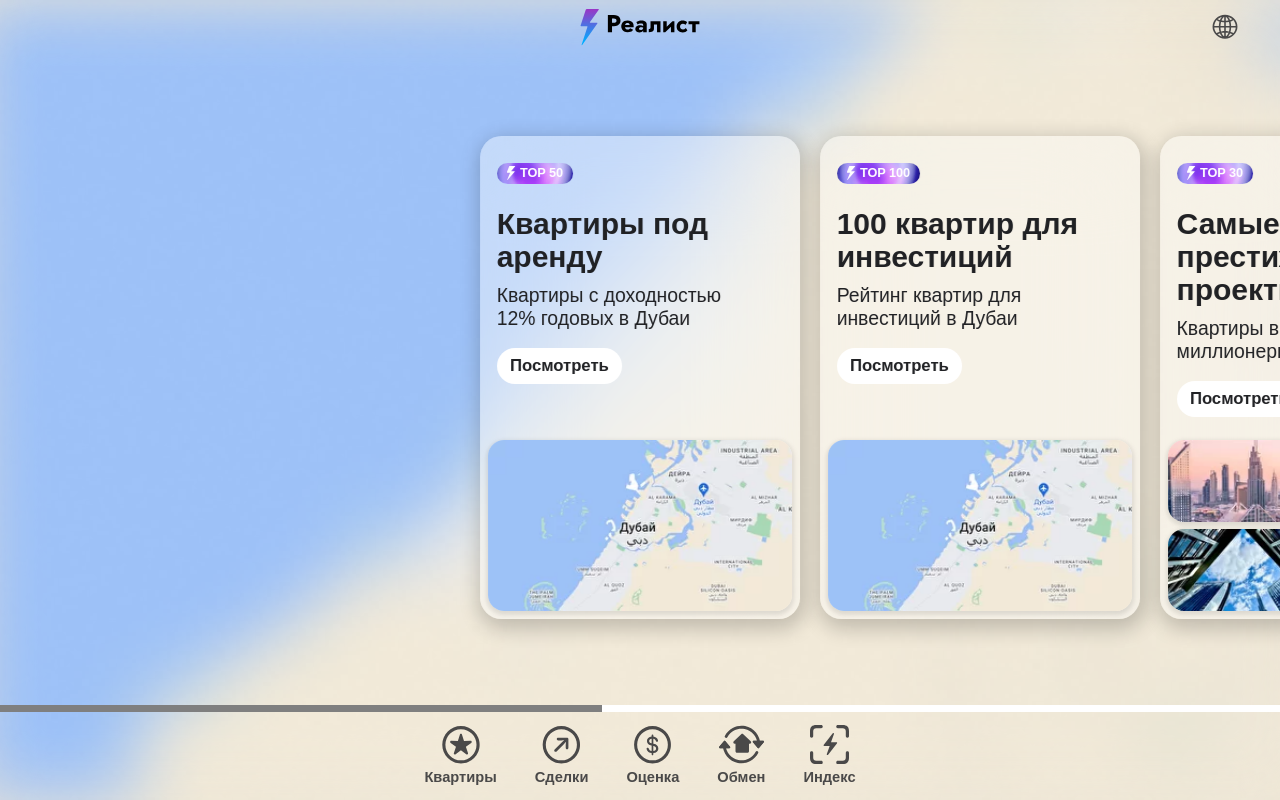
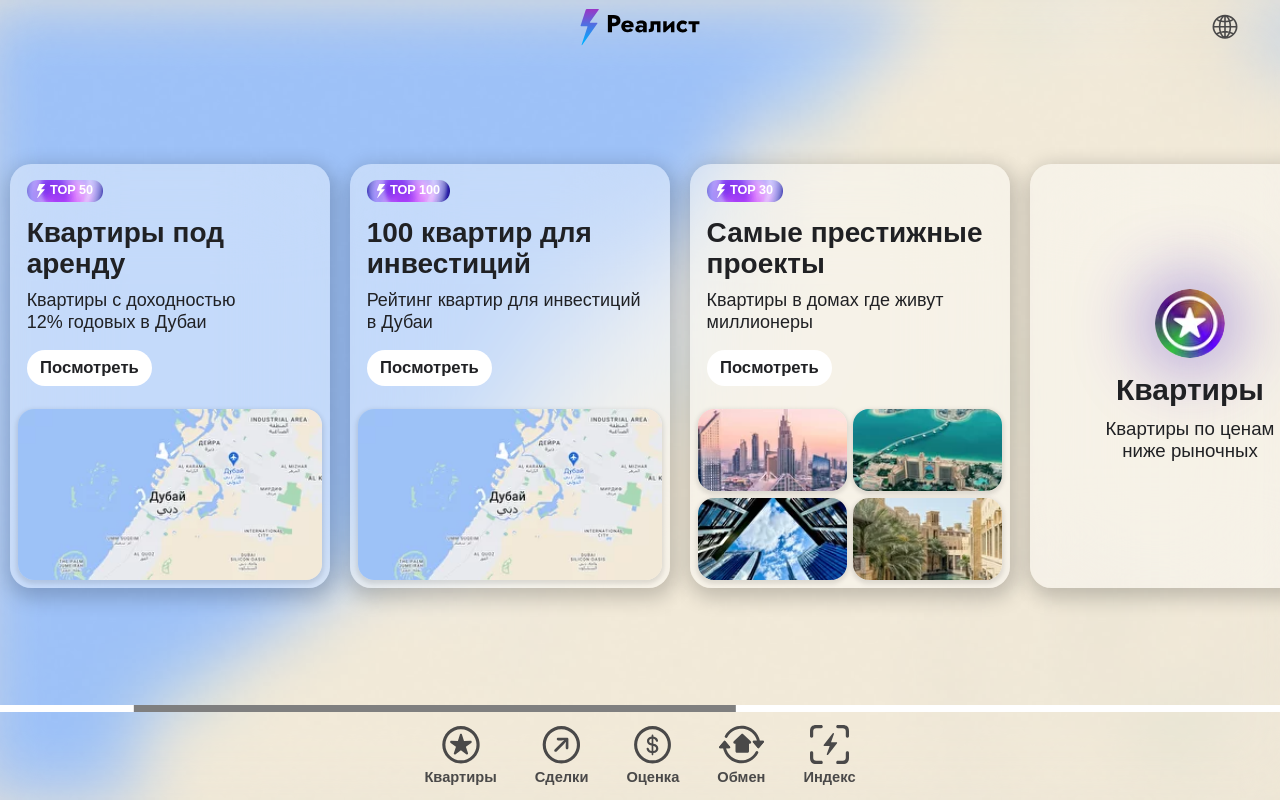
Before and after one commit to yaloweb/realiste-test, a Vue app: page / in a window 1280 px wide. Built offline with nearby package versions, Linux system fonts and the light colour scheme.

Commit message:
fix nav menu position

```diff
--- a/src/assets/sass/blocks/offers.sass
+++ b/src/assets/sass/blocks/offers.sass
@@ -4,7 +4,7 @@
   flex-direction: column
 
 .s-offers
-  padding: rem(55px) 0 0
+  padding: rem(20px) 0 0
   flex-grow: 1
   display: flex
   flex-direction: column
@@ -37,10 +37,10 @@
   height: 100%
   display: flex
   flex-direction: column
-  padding: rem(40px) rem(25px) rem(25px)
+  padding: rem(25px)
 
 .offer-card-top
-  margin-bottom: rem(35px)
+  margin-bottom: rem(25px)
 
   span
     display: inline-block
@@ -83,14 +83,14 @@
   z-index: 2
 
 .offer-card-title
-  font-size: rem(45px)
+  font-size: rem(42px)
   font-weight: 800
   line-height: 1.1
-  margin-bottom: rem(16px)
+  margin-bottom: rem(15px)
 
 .offer-card-description
-  font-size: rem(29px)
-  margin-bottom: rem(27px)
+  font-size: rem(27px)
+  margin-bottom: rem(25px)
 
 .offer-card-btn
   margin-bottom: rem(30px)
@@ -159,7 +159,7 @@
 .offers-slider-scrollbar
   height: rem(10px)
   background-color: #fff
-  margin-top: rem(60px)
+  margin-top: rem(30px)
 
   .swiper-scrollbar-drag
     border-radius: 0
--- a/src/components/sliders/OffersSlider.vue
+++ b/src/components/sliders/OffersSlider.vue
@@ -55,6 +55,16 @@ export default {
             scrollbar: {
                 el: '.offers-slider-scrollbar',
                 draggable: true
+            },
+            mousewheel: true,
+            freeMode: true,
+            breakpoints: {
+                0: {
+                    freeMode: false,
+                },
+                992: {
+                    freeMode: true
+                }
             }
         }
     })
```
Also changed, not shown: 7 other files (tests, documents, lock files or other folders).
